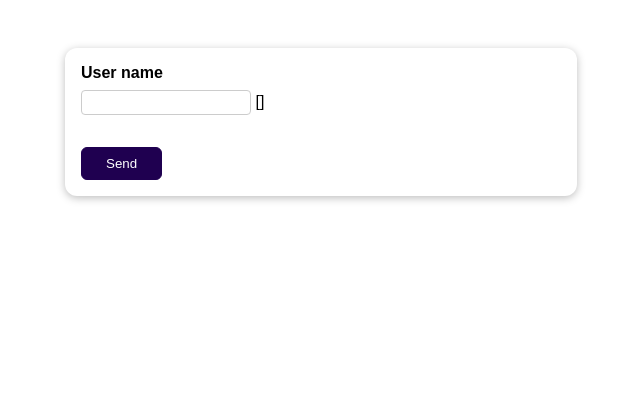
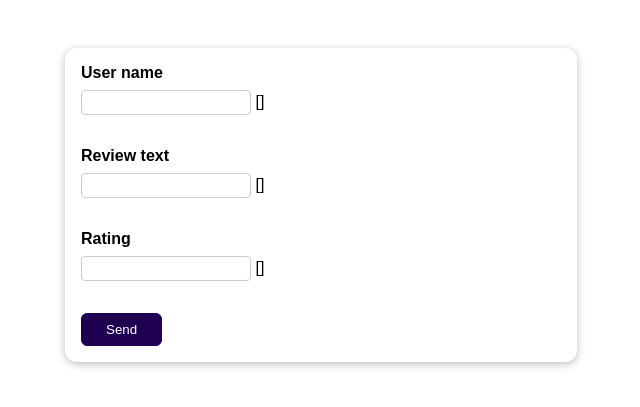
Before and after one commit to ManuelHany/feedback, a Django app: template reviews/templates/reviews/review.html in a window 1280 px wide. Shown: the top 407 px of the page, without its empty margins (319-959 px from the left). Run offline with Django 4.2, Linux system fonts and the light colour scheme; the template is opened without the code that fills it, so the values that code supplies are empty, except form fields; tables that the repository leaves empty hold one stand-in row (values such as "Sample post"); form fields are guessed from the names that the template uses.

Commit message:
form inputs manually in html

```diff
--- a/reviews/forms.py
+++ b/reviews/forms.py
@@ -6,3 +6,5 @@ class ReviewForm(forms.Form):
         "required": "Your name must not be empty",
         "max_lengh": "Please enter a shorter name!"
     })
+    review_text = forms.CharField(label="Your Feedback", widget=forms.Textarea, max_length=200)
+    rating = forms.IntegerField(label="Your Rating", min_value=1, max_value=5)
--- a/reviews/templates/reviews/review.html
+++ b/reviews/templates/reviews/review.html
@@ -16,6 +16,16 @@
             {{ form.user_name }}
             {{ form.user_name.errors }}
         </div>
+        <div class="form-control {% if form.review_text.errors %}errors{% endif %}">
+            {{ form.review_text.label_tag }}
+            {{ form.review_text }}
+            {{ form.review_text.errors }}
+        </div>
+        <div class="form-control {% if form.rating.errors %}errors{% endif %}">
+            {{ form.rating.label_tag }}
+            {{ form.rating }}
+            {{ form.rating.errors }}
+        </div>
         <button type="submit">Send</button>
     </form>
 </body>
```
